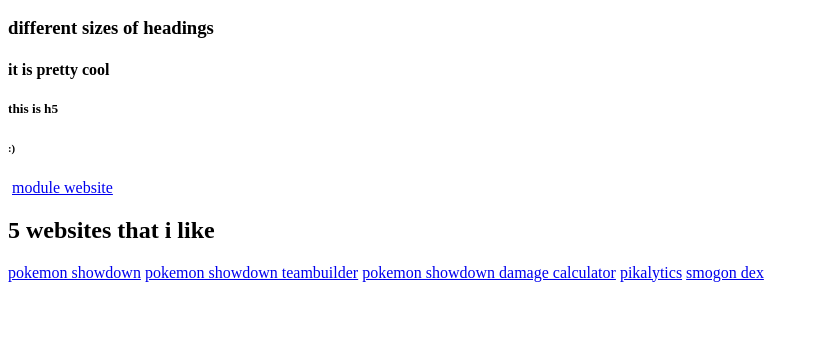
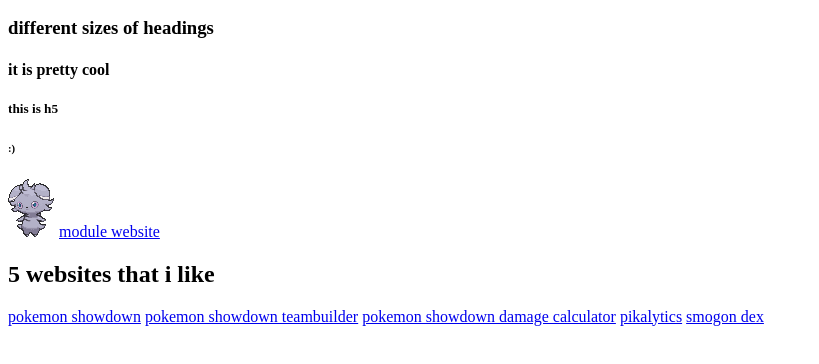
Before and after one commit to justgraceg/justgraceg.github.io, a plain HTML site: page index.html in a window 1280 px wide. Shown: the part 96-460 px from the top of the page, without its empty margins (0-819 px from the left). Drawn offline with Linux system fonts and the light colour scheme.

Commit message:
Update index.html

```diff
--- a/index.html
+++ b/index.html
@@ -9,7 +9,7 @@
 		<h4>it is pretty cool</h4>
 		<h5>this is h5</h5>
 		<h6>:)</h6>
-		<img src:="webtechnologies/images/espurr.gif" />
+		<img src="images/espurr.gif" />
 		<a href="https://siwells.github.io/set08101/">module website</a>
 		<h2>5 websites that i like</h2>
 		<a href="https://play.pokemonshowdown.com/">pokemon showdown</a>
```
